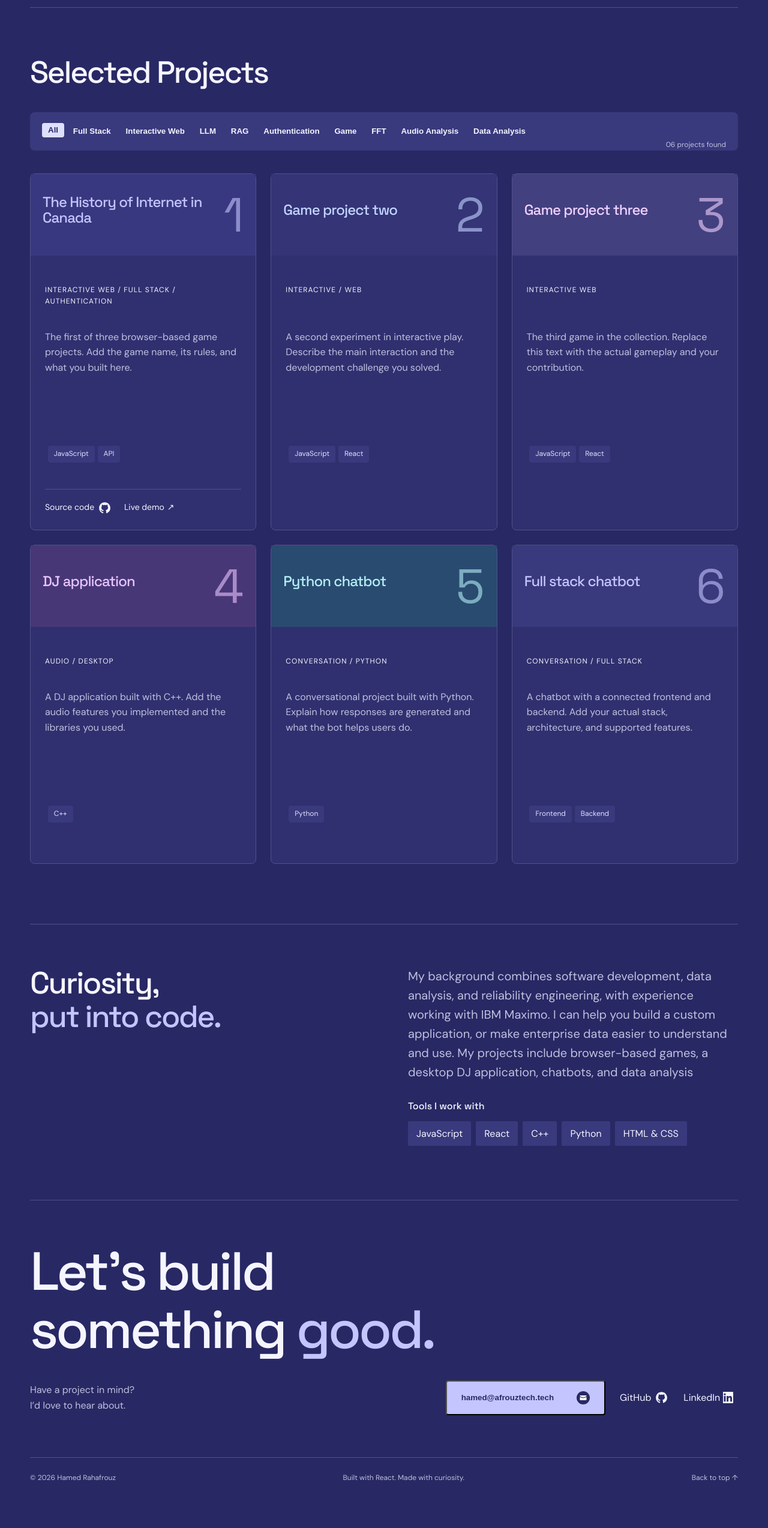
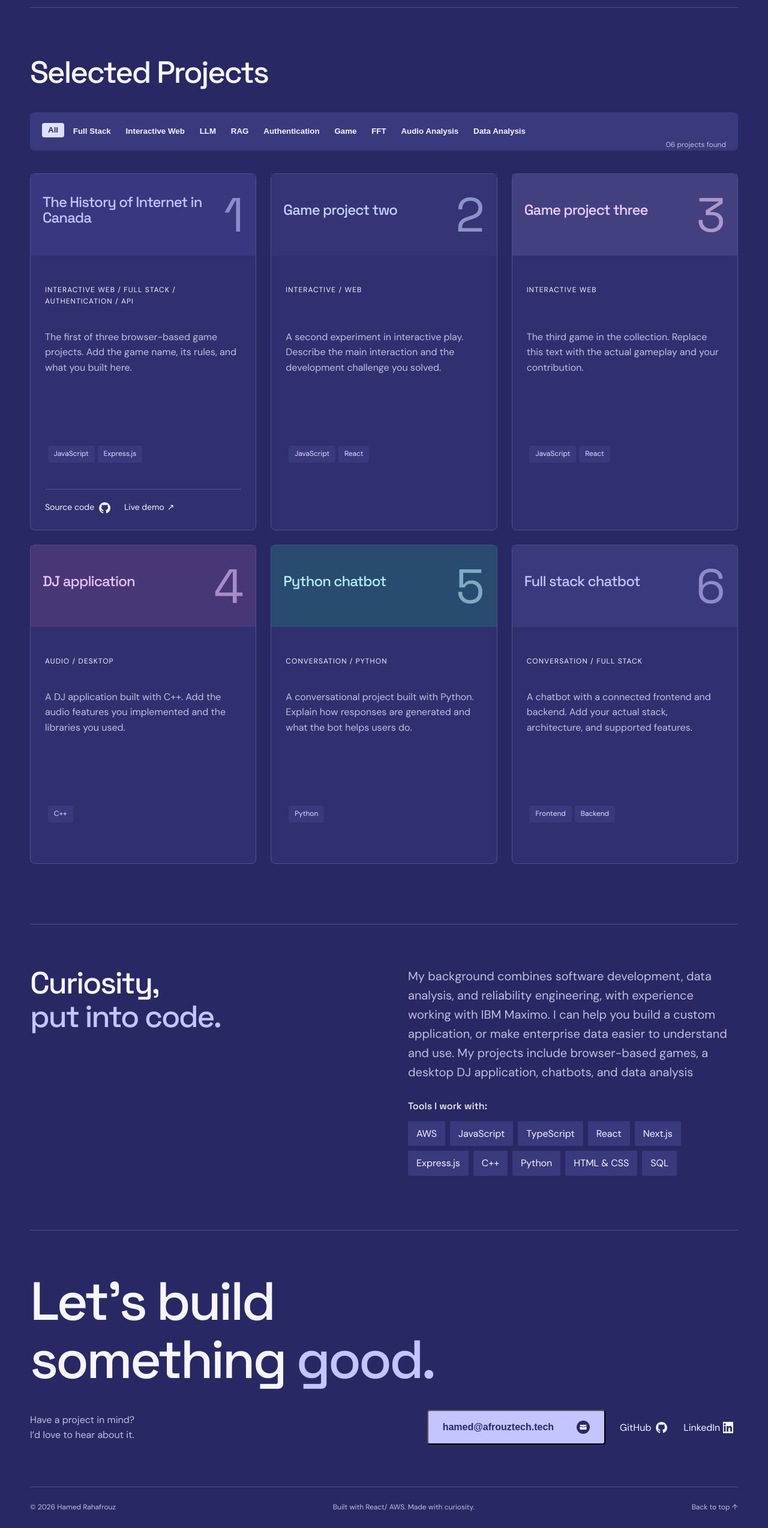
Before and after one commit to rahafrouz98/profile-hamed, a React (Vite) app: page / in a window 1280 px wide. Shown: the part 597-3144 px from the top of the page at 60% size. Before the commit the page ends 3094 px from the top, so only its background shows below. Built offline with nearby package versions, Linux system fonts and the light colour scheme.

Commit message:
internet history authentication

```diff
--- a/src/App.jsx
+++ b/src/App.jsx
@@ -84,9 +84,9 @@ export default function () {
                     </div>
                     <div className="about-copy">
                         <p>{profile.about}</p>
-                        <h3>Tools I work with</h3>
+                        <h3>Tools I work with:</h3>
                         <ul className="skills">
-                            {["JavaScript", "React", "C++", "Python", "HTML & CSS"].map((skill) => (
+                            {["AWS", "JavaScript", "TypeScript", "React", "Next.js", "Express.js", "C++", "Python", "HTML & CSS", "SQL"].map((skill) => (
                                 <li key={skill}>{skill}</li>
                             ))}
                         </ul>
@@ -102,7 +102,7 @@ export default function () {
                         <p>
                             Have a project in mind?
                             <br />
-                            I’d love to hear about.
+                            I’d love to hear about it.
                         </p>
                         <div className="contact-links">
                             <ContactDialog profile={profile} />
@@ -123,7 +123,7 @@ export default function () {
                 <span>
                     © {new Date().getFullYear()} {profile.name}
                 </span>
-                <span>Built with React. Made with curiosity.</span>
+                <span>Built with React/ AWS. Made with curiosity.</span>
                 <a href="#home">Back to top ↑</a>
             </footer>
         </>
--- a/src/data.js
+++ b/src/data.js
@@ -10,15 +10,15 @@ export const profile = {
     about: "My background combines software development, data analysis, and reliability engineering, with experience working with IBM Maximo. I can help you build a custom application, or make enterprise data easier to understand and use. My projects include browser-based games, a desktop DJ application, chatbots, and data analysis",
     email: "hamed@afrouztech.tech",
     github: "https://github.com/rahafrouz98",
-    linkedin: "https://www.linkedin.com/in/h-rahafrouz/",
+    linkedin: "https://internet-history-lfc4.onrender.com/",
 };
 
 export const projects = [
     {
         title: "The History of Internet in Canada",
-        category: ["Interactive Web", "Full Stack", "Authentication"],
+        category: ["Interactive Web", "Full Stack", "Authentication", "API"],
         type: "web site",
-        tech: ["JavaScript", "API"],
+        tech: ["JavaScript", "Express.js"],
         description:
             "The first of three browser-based game projects. Add the game name, its rules, and what you built here.",
         repository: "https://github.com/rahafrouz98/internet-history",
--- a/src/styles.css
+++ b/src/styles.css
@@ -191,6 +191,7 @@ h1 > span {
     color: #282864;
     padding: 1rem 1.5rem;
     font-weight: 600;
+    font-size: 1rem;
     border-radius: 0.25rem;
     white-space: nowrap;
     transition:
@@ -234,7 +235,7 @@ h1 > span {
     display: inline-flex;
     flex-wrap: wrap;
     gap: 0.3rem;
-    margin: 1.25rem
+    margin: 1.25rem;
 }
 
 .button-filter {
@@ -262,7 +263,7 @@ h1 > span {
 }
 
 .count {
-    font-size: .75rem;
+    font-size: 0.75rem;
     color: var(--muted);
     white-space: nowrap;
     align-self: flex-end;
@@ -311,7 +312,6 @@ h2 {
 
 .project-title {
     grid-row: 1;
-
 }
 
 .project-description {
@@ -432,7 +432,7 @@ h3 {
     display: flex;
     gap: 0.3rem;
 }
-.link-icon{
+.link-icon {
     width: 25px;
     height: 25px;
 }
@@ -523,7 +523,7 @@ footer {
     }
 
     .site-header {
-        align-items: flex-start;
+        align-items: center;
         gap: 0.875rem;
         padding-block: 1.25rem;
     }
```
